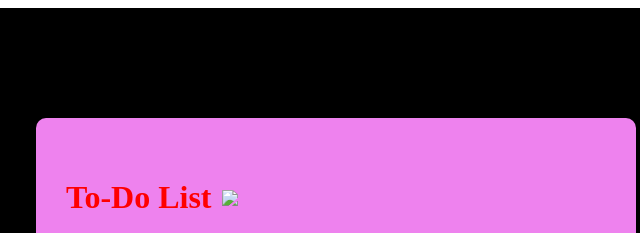
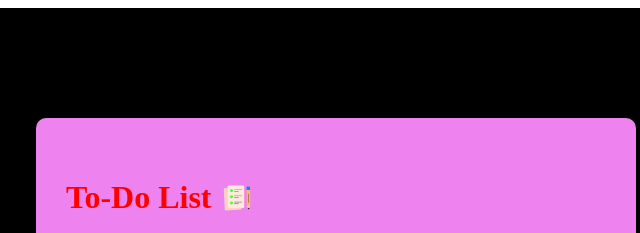
Before and after one commit to LahariSalla/Todo-list, a plain HTML site: page index.html in a window 1280 px wide. Shown: the top 233 px of the page, 314-954 px from the left. Drawn offline with Linux system fonts and the light colour scheme.

Commit message:
Update index.html

```diff
--- a/index.html
+++ b/index.html
@@ -9,7 +9,7 @@
   <body>
     <div class="container">
       <div class="todo-app">
-        <h1>To-Do List <img src="images/icon.png" /></h1>
+        <h1>To-Do List <img src="icon.png" /></h1>
         <div class="row">
           <input type="text" id="input-box" placeholder="Add your To-Do's" />
           <button onclick="addTask()">Add</button>
```
